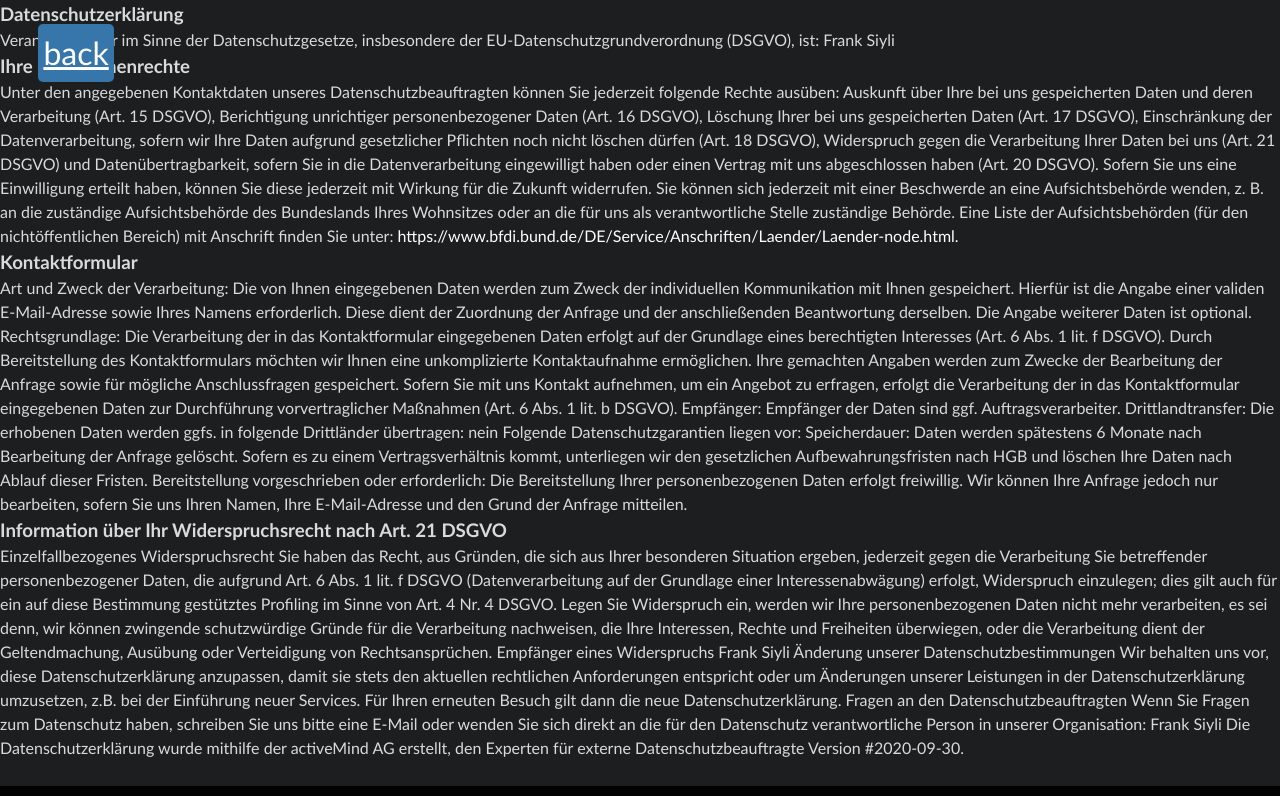
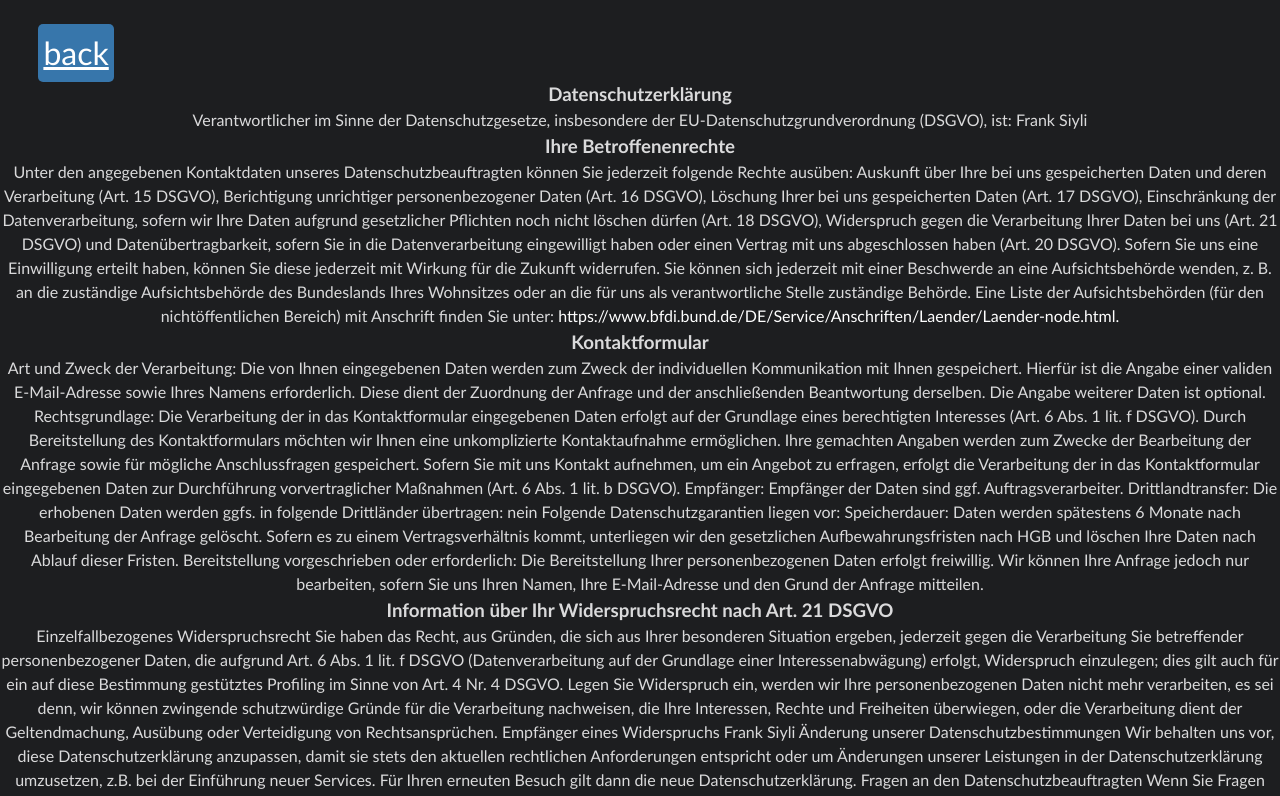
Before and after one commit to FrankSiyli/Portfolio-with-next.js, a Next.js app: page /datenschutz in a window 1280 px wide. Shown: the top 796 px of the page. Built offline with nearby package versions, Linux system fonts and the light colour scheme.

Commit message:
text align for impressum/ agb/ ds pages

```diff
--- a/src/pages/agb.js
+++ b/src/pages/agb.js
@@ -7,7 +7,10 @@ export default function Agb() {
       <Link className="styled-back-link" href="/">
         back
       </Link>
-      <div className="center-container">
+      <div
+        className="center-container"
+        style={{ textAlign: "center", marginTop: "5rem" }}
+      >
         <p>
           ALLGEMEINE GESCHÄFTSBEDINGUNGEN VON https://frank-siyli.com Willkommen
           bei Frank Siyli !
--- a/src/pages/datenschutz.js
+++ b/src/pages/datenschutz.js
@@ -17,7 +17,10 @@ export default function Datenschutz() {
         back
       </Link>
 
-      <div className="center-container">
+      <div
+        className="center-container"
+        style={{ textAlign: "center", marginTop: "5rem" }}
+      >
         <h3> Datenschutzerklärung</h3>
         <p>
           Verantwortlicher im Sinne der Datenschutzgesetze, insbesondere der
--- a/src/pages/impressum.js
+++ b/src/pages/impressum.js
@@ -8,7 +8,10 @@ export default function Impressum() {
       <Link className="styled-back-link" href="/">
         back
       </Link>
-      <div className="center-container">
+      <div
+        className="center-container"
+        style={{ textAlign: "center", marginTop: "5rem" }}
+      >
         <p>Frank Siyli</p>
         <p>Vogt Groth Weg 45a</p>
         <p>22609 Hamburg</p>
```
